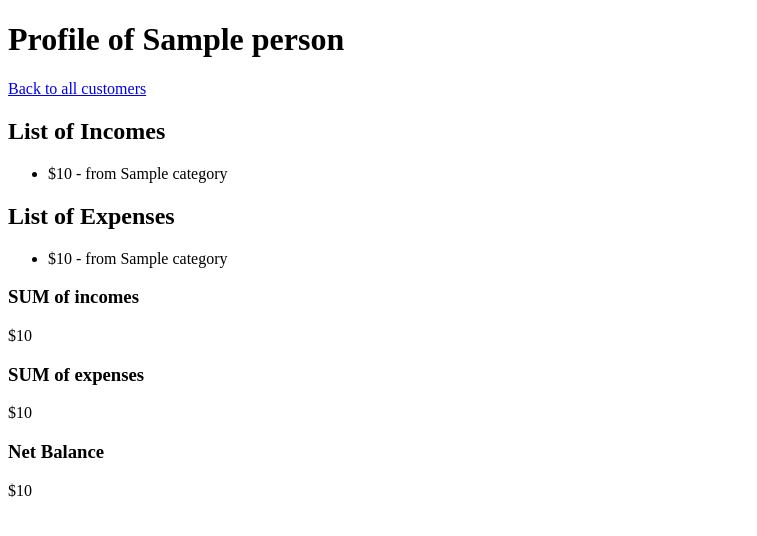
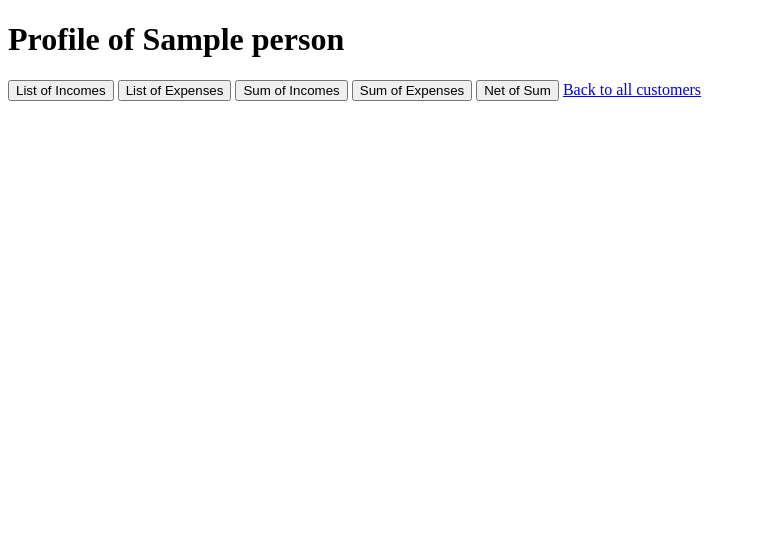
Before and after one commit to maksim-petrushin/personal-finance-tracker, a Django app: template financeTracker/incomes/templates/incomes/user.html in a window 1280 px wide. Shown: the top 536 px of the page, without its empty margins (0-757 px from the left). Run offline with Django 3.2, Linux system fonts and the light colour scheme; the template is opened without the code that fills it: most values are stand-ins (such as "Sample title", 1, 10 or a date in 2020).

Commit message:
added scripts to make client side page rendering for each customer expenses

```diff
--- a/financeTracker/incomes/templates/incomes/layout.html
+++ b/financeTracker/incomes/templates/incomes/layout.html
@@ -1,10 +1,6 @@
 <!DOCTYPE html>
 <html lang="en">
-    <head>
-        <title>Incomes</title>
-    </head>
-    <body>
-        {% block body %}
-        {% endblock %}
-    </body>
+    {% block body %}
+
+    {% endblock %}
 </html>
--- a/financeTracker/incomes/templates/incomes/user.html
+++ b/financeTracker/incomes/templates/incomes/user.html
@@ -1,32 +1,88 @@
 {% extends "incomes/layout.html" %}
 
 {% block body %}
+<head>
+    <title>Customers</title>
+    <script>
+        function showPage(page){
+            document.querySelectorAll('div').forEach(div=>{
+                div.style.display = 'none';
+            })
+            document.querySelector(`#${page}`).style.display = 'block';
+        }
+
+        document.addEventListener('DOMContentLoaded', function(){
+            document.querySelectorAll('button').forEach(button=>{
+                button.onclick = function(){
+                    showPage(this.dataset.page);
+                }
+
+            });
+        });
+    </script>
+    <style>
+        div {
+            display:none;
+        }
+    </style>
+</head>
+
+<body>
 
     <h1> Profile of {{incomes.first.person}}</h1>
+    <button data-page="list_incomes">List of Incomes</button>
+    <button data-page="list_expenses">List of Expenses</button>
+    <button data-page="sum_incomes">Sum of Incomes</button>
+    <button data-page="sum_expenes">Sum of Expenses</button>
+    <button data-page="sum_net">Net of Sum</button>
     <a href="{% url 'index1' %}">Back to all customers</a>
-    <h2> List of Incomes</h2>
+    <div id="list_incomes">
+        <h3> List of Incomes</h3>
         <ul>
             {% for income in incomes %}
                 <li> ${{income.incAmount}} - from {{income.category}} </li>
             {% endfor %}
         </ul>
+    </div>
 
-    <h2> List of Expenses</h2>
+    <div id="list_expenses">
+        <h3> List of Expenses</h3>
     <ul>
         {% for expense in expenses %}
             <li> ${{expense.expAmount}} - from {{expense.category}} </li>
         {% endfor %}
     </ul>
+    </div>
+
+    <div id="sum_incomes">
         <h3>SUM of incomes</h3>
+        <ul>
+            <li>
                 <p> ${{ sumInc}}</p>
+            </li>
+        </ul>
+    </div>
+
+    <div id="sum_expenes">
         <h3>SUM of expenses</h3>
+        <ul>
+            <li>
                 <p> ${{ sumExp}}</p>
+            </li>
+        </ul>
+    </div>
+
+    <div id="sum_net">
         <h3>Net Balance</h3>
+        <ul>
+            <li>
                 <p> ${{ sumNet}}</p>
-    <script>
-
-    </script>
+            </li>
+        </ul>
+    </div>
 
 
 
+</body>
+
 {% endblock %}
```
Also changed, not shown: financeTracker/incomes/templates/incomes/index.html (+7 -1 lines). Lines whose indentation alone changed are shown as unchanged.
